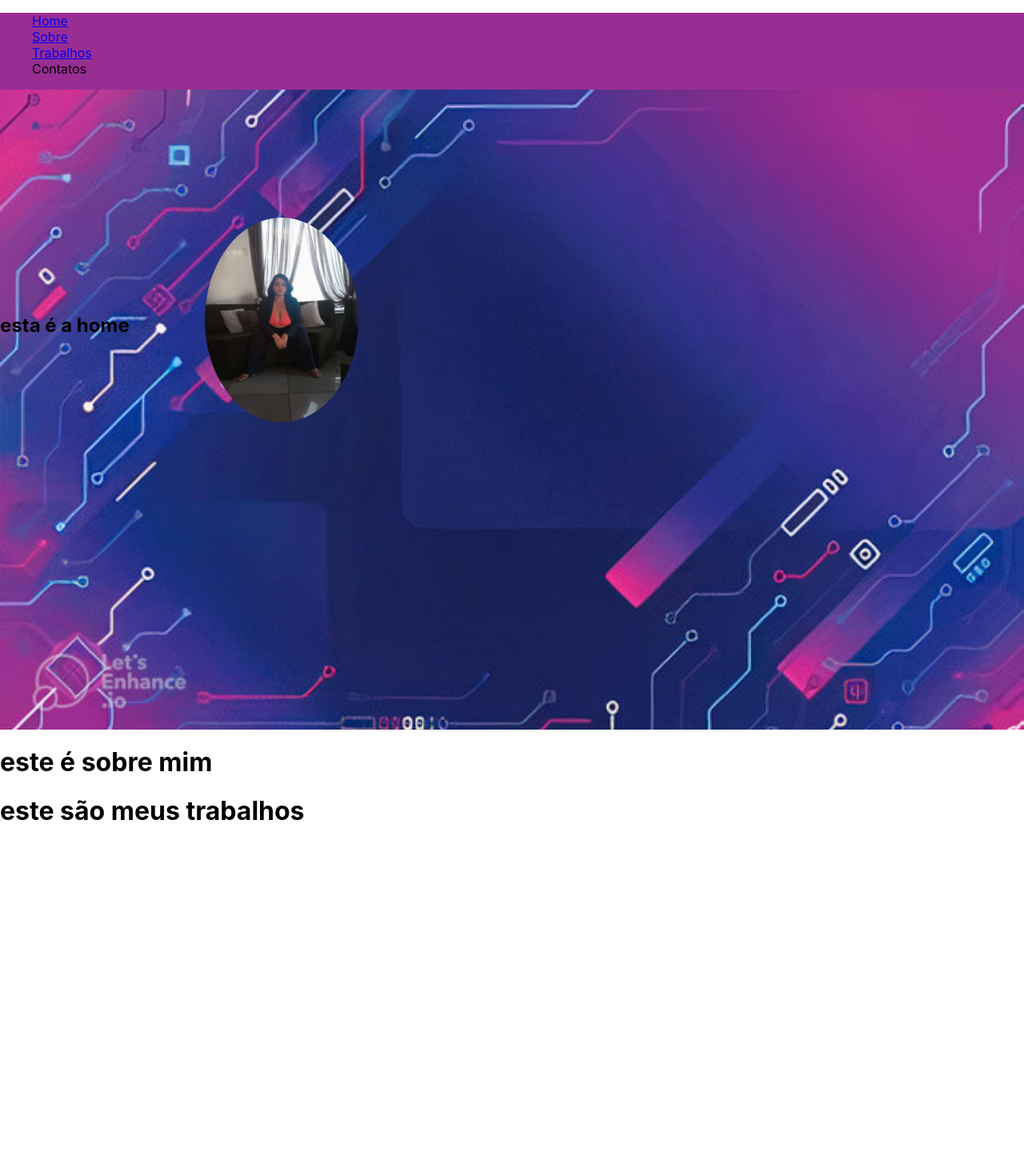
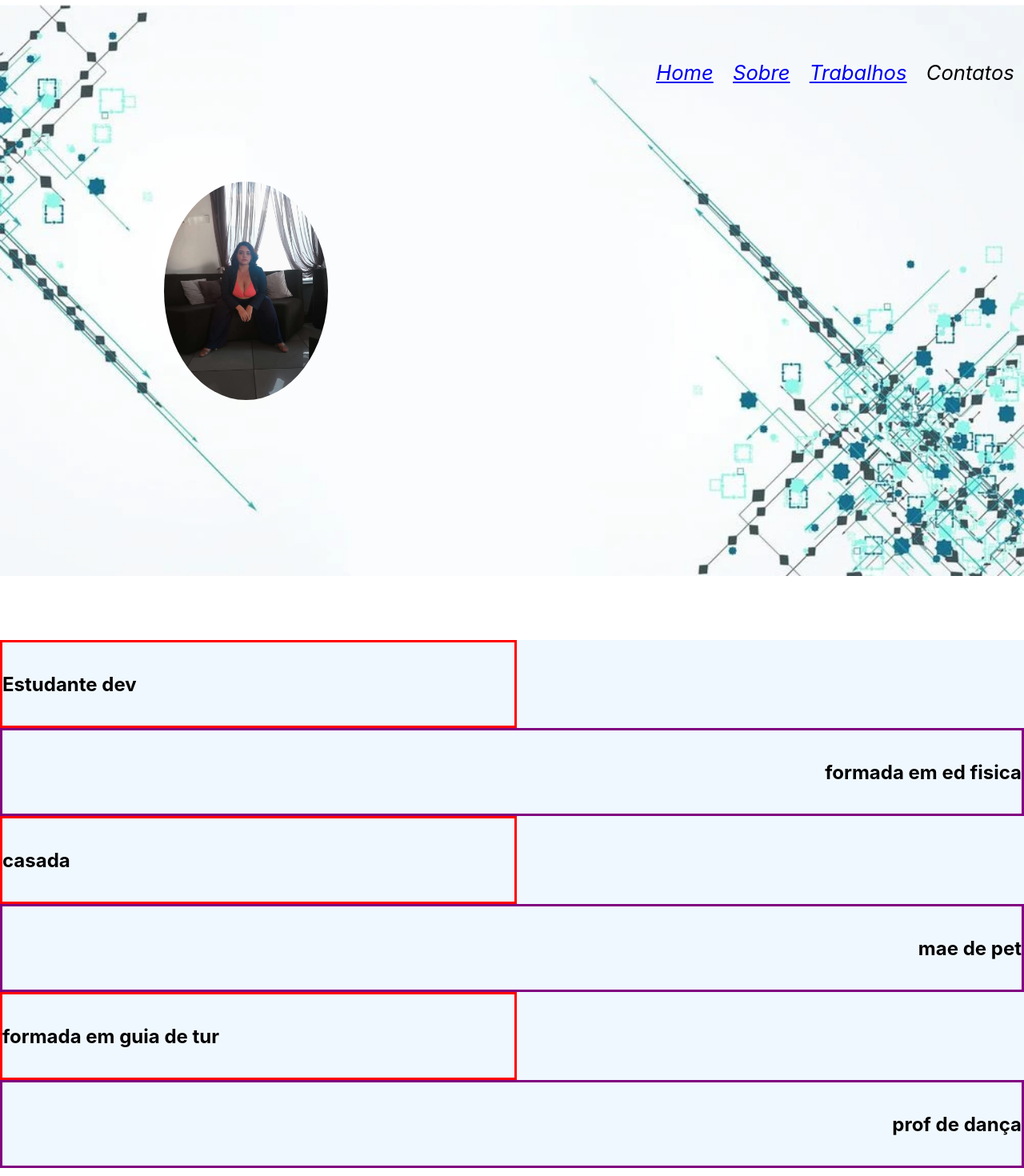
Before and after one commit to LuanaSCorreia/Desafio-Final, a React (Create React App) app: page / in a window 1280 px wide. Shown: the top 1470 px of the page at 80% size. Before the commit the page ends 1054 px from the top, so only its background shows below. Built offline with nearby package versions, Linux system fonts and the light colour scheme.

Commit message:
add home e perfil

```diff
--- a/src/App.js
+++ b/src/App.js
@@ -1,7 +1,5 @@
 import React from "react";
-import Header from "./component/rota/home/header";
-import Main from "./component/rota/home/main";
-import Footer from "./component/rota/home/footer";
+import Home from "./component/rota/home";
 import Perfil from "./component/rota/perfil";
 import Works from "./component/rota/works";
 
@@ -9,9 +7,7 @@ import Works from "./component/rota/works";
 function App() {
   return (
     <>
-    <Header/>
-    <Main/>
-    <Footer/>
+    <Home/>
     <Perfil/>
     <Works/>
     </>
--- /dev/null
+++ b/src/component/rota/home.js
@@ -0,0 +1,71 @@
+import React from "react";
+import styled from "styled-components";
+import { BrowserRouter, Routes, Route, Link } from "react-router-dom";
+import Perfil from "./perfil";
+import Works from "./works";
+import Luana from "../../Foto/LuanaCorreia.jpeg";
+import Background from "../../Foto/Background.webp";
+
+const Menu = styled.section`
+display: flex;
+justify-content: flex-end;
+
+nav{
+  width: 40%;
+display: flex;
+}
+
+ul{
+    width: 100%;
+ height: 10vh;
+  list-style: none;
+  display: flex;
+  justify-content: space-around;
+  align-items: flex-end;
+font-style: oblique;
+font-size: 2vw;
+}
+
+`
+const Section = styled.section`
+background-image: url(${Background});
+background-repeat: no-repeat;
+background-size: 100%;
+width: 100%;
+height: 100vh;
+margin: 0;
+`
+const Foto = styled.img`
+width: 16vw;
+border-radius:65%  ;
+position: relative;
+left: 16%;
+top: 12%;
+`
+function Home() {
+  return (
+    <BrowserRouter>
+    <Section>
+    <Menu>
+  <nav>
+      <ul>
+          <Link to ="/"><li>Home</li></Link>
+          <Link to ="/perfil"><li>Sobre</li></Link>
+          <Link to ="/work"><li>Trabalhos</li></Link>
+         <li>Contatos</li>
+      </ul>
+  </nav>
+    </Menu>
+   <Foto src={Luana}/>
+    </Section>
+
+    <Routes>
+      <Route path="/"/>
+       <Route path="/perfil" element={<Perfil/>}/>
+       <Route path="/works" element={<Works/>}/>
+      </Routes>
+    </BrowserRouter>
+  );
+}
+
+export default Home;
--- a/src/component/rota/home/header.js
+++ /dev/null
@@ -1,41 +0,0 @@
-import React from "react";
-import styled from "styled-components";
-import { BrowserRouter, Routes, Route, Link } from "react-router-dom";
-import Home from "./header";
-import Perfil from "../perfil";
-import Works from "../works";
-
-const Section = styled.section`
-margin-top: 0;
-padding: 0;
-background-color: #982e93;
-height: 12vh;
-ul{
-  list-style: none;
-}
-`
-
-function Header() {
-  return (
-    <BrowserRouter>
-    <Section>
-  <nav>
-      <ul>
-          <Link to ="/"><li>Home</li></Link>
-          <Link to ="/perfil"><li>Sobre</li></Link>
-          <Link to ="/works"><li>Trabalhos</li></Link>
-         <li>Contatos</li>
-      </ul>
-  </nav>
-    </Section>
-
-    <Routes>
-      <Route path="/"/>
-       <Route path="/perfil" element={<Perfil/>}/>
-       <Route path="/works" element={<Works/>}/>
-      </Routes>
-    </BrowserRouter>
-  );
-}
-
-export default Header;
--- a/src/component/rota/home/main.js
+++ /dev/null
@@ -1,29 +0,0 @@
-import React from "react";
-import styled from "styled-components";
-import Luana from "../../../Foto/LuanaCorreia.jpeg";
-import Background from "../../../Foto/background.jpg"
-
-const Section = styled.section`
-background-image: url(${Background});
-background-repeat: no-repeat;
-background-size: 100%;
-width: 100%;
-height: 100vh;
-`
-const Foto = styled.img`
-width: 15vw;
-border-radius:65%  ;
-position: relative;
-left: 20%;
-top: 20%;
-`
-function Main() {
-  return (
-    <Section>
-   <Foto src={Luana}/>
-   <h1>esta é a home</h1>
-    </Section>
-  );
-}
-
-export default Main;
--- a/src/component/rota/perfil.js
+++ b/src/component/rota/perfil.js
@@ -1,11 +1,65 @@
 import React from "react";
-//import styled from "styled-components";
+import styled from "styled-components";
+//import Foto from....
+
+const Section = styled.section`
+background-color: aliceblue;
+`
+
+const Div = styled.div`
+border: solid red;
+display: flex;
+align-items: center;
+width: 50%;
+height: 13vh;
+`
+const Divisao = styled.div`
+border: solid purple;
+display: flex;
+align-items: center;
+justify-content: flex-end;
+height: 13vh;
+`
 
 function Perfil() {
   return (
-    <>
-   <h1> este é sobre mim</h1>
-    </>
+    <Section>
+<Div>
+  <img scr=""/>
+  <h2>Estudante dev</h2>
+  <p></p>
+</Div>
+
+<Divisao>
+  <img scr=""/>
+  <h2> formada em ed fisica</h2>
+  <p></p>
+</Divisao>
+
+<Div>
+  <img scr=""/>
+  <h2>casada</h2>
+  <p></p>
+</Div>
+
+<Divisao>
+  <img scr=""/>
+  <h2>mae de pet</h2>
+  <p></p>
+</Divisao>
+
+<Div>
+  <img scr=""/>
+  <h2>formada em guia de tur</h2>
+  <p></p>
+</Div>
+
+<Divisao>
+  <img scr=""/>
+  <h2>prof de dança</h2>
+  <p></p>
+</Divisao>
+    </Section>
   );
 }
 
```
Also changed, not shown: src/component/rota/home/footer.js (deleted, +0 -12 lines), src/Foto/Background.jpg (added), src/Foto/Background.webp (added).
